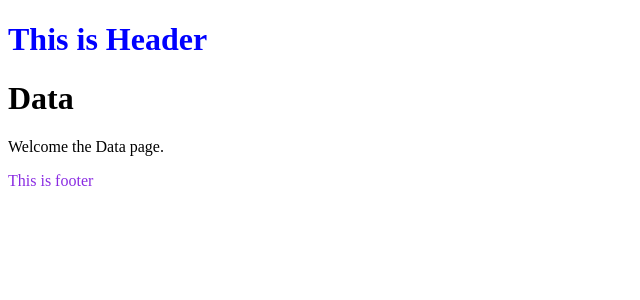
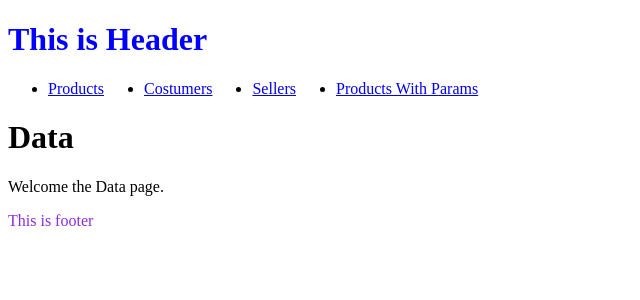
Before and after one commit to wahyusantso/belajar-reactjs-router, a React (Vite) app: page /data in a window 1280 px wide. Shown: the top 300 px of the page, without its empty margins (0-640 px from the left). Built offline with nearby package versions, Linux system fonts and the light colour scheme.

Commit message:
feat(53): Navigation

```diff
--- /dev/null
+++ b/public/style.css
@@ -0,0 +1,3 @@
+a.active {
+    color: aqua;
+}
--- a/src/DataLayout.jsx
+++ b/src/DataLayout.jsx
@@ -1,10 +1,41 @@
-import { Outlet } from "react-router";
+import { Link, NavLink, Outlet } from "react-router";
+import "../public/style.css";
 
 export default function DataLayout() {
     return (
         <>
             <div>
                 <h1 style={{ color: "blue" }}>This is Header</h1>
+            </div>
+            <div>
+                <ul style={{ display: "flex", gap: "40px" }}>
+                    {
+                        /*
+                        - menggunakan component Link, sebagai pengganti element <a> Anchor.
+                        - Anchor element dapat menyebabkan reload ulang saat berpindah halaman.
+                         */
+                    }
+                    {/* <li><Link to="/data/products">Products</Link></li>
+                    <li><Link to="/data/customers">Costumers</Link></li>
+                    <li><Link to="/data/sellers">Sellers</Link></li> */}
+                    {/* implementasi parameter pada component Link */}
+                    {/* <li><Link to={{
+                        pathname: "/data/products",
+                        search: "?category=weapon", //as params
+                        hash: "#top"
+                     }}>Products With Params</Link></li> */}
+
+
+                    { /* menggunakan NavLink untuk mengetahui posisi navigasi yang dipilih */}
+                    <li><NavLink to="/data/products">Products</NavLink></li>
+                    <li><NavLink to="/data/customers">Costumers</NavLink></li>
+                    <li><NavLink to="/data/sellers">Sellers</NavLink></li>
+                    <li><NavLink to={{
+                        pathname: "/data/products",
+                        search: "?category=weapon", //as params
+                        hash: "#top"
+                     }}>Products With Params</NavLink></li>
+                </ul>
             </div>
             <div>
                 <Outlet/> {/* akan menambung child component */}
```
